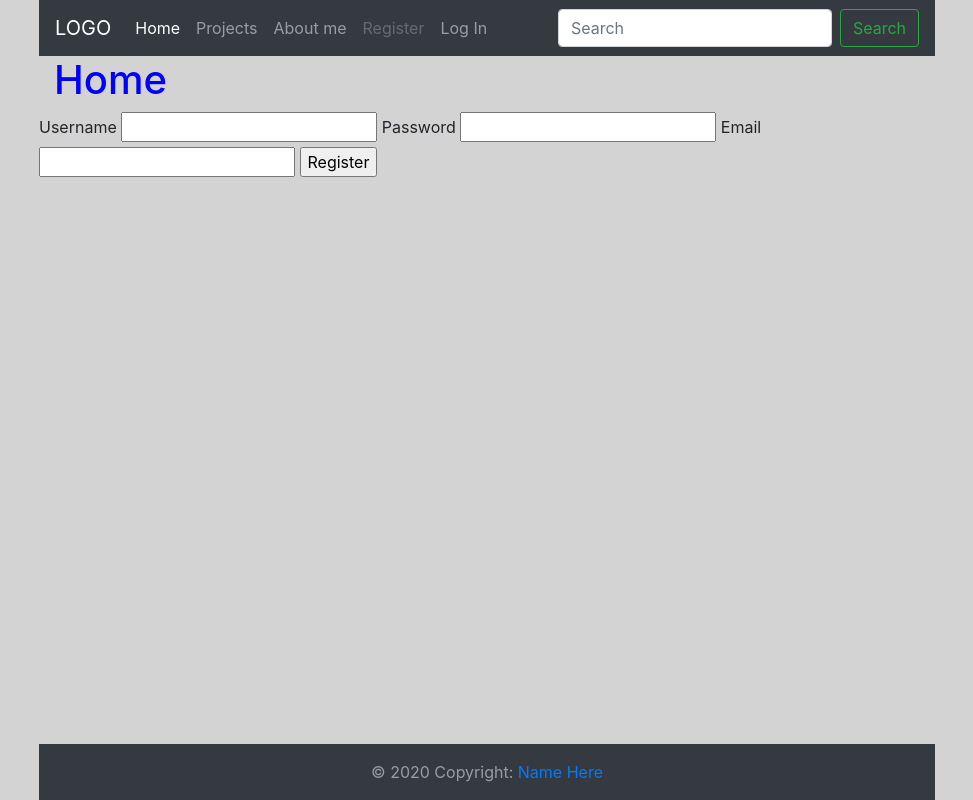
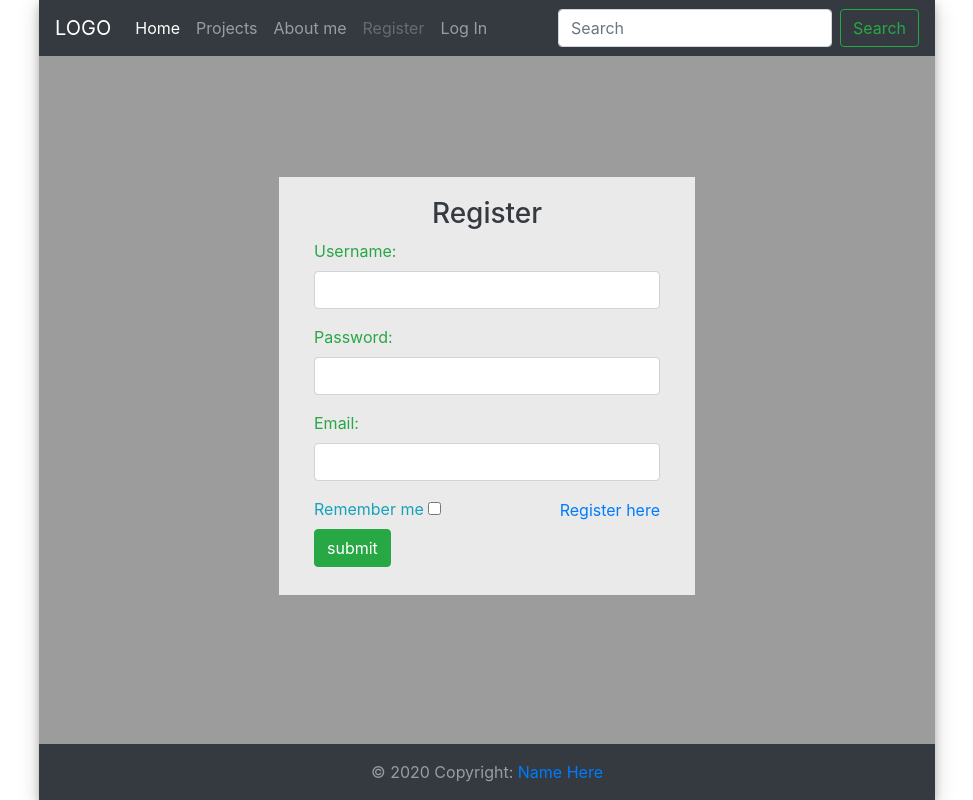
Before and after one commit to x14119641/portfolio_website, a Flask app: page /auth/register in a window 1280 px wide. Shown: the whole page, without its empty margins (153-1126 px from the left). Run offline with Flask 2, Linux system fonts and the light colour scheme; some libraries are stand-ins or nearby versions.

Commit message:
Updating style, added flash in errors login-register forms

```diff
--- a/app/auth.py
+++ b/app/auth.py
@@ -46,7 +46,6 @@ def login():
         username = request.form['username']
         print(username,' #'*6)
         password = request.form['password']
-        email = request.form['email']
         db = get_db()
         error = None
         user = db.execute(
@@ -54,7 +53,7 @@ def login():
         ).fetchone()
         print(user)
 
-        if not user:
+        if  user is None:
             error = 'Incorrect username.'
         elif not check_password_hash(user['password'], password):
             error = 'Incorrect password.'
--- a/app/static/style.css
+++ b/app/static/style.css
@@ -1,14 +1,60 @@
-.navbar-fixed-top {
-    top: 0;
-    border-width: 0 0 1px;
-}
+
 h1 {
     color: blue;
+}
+
+
+
+/* Sticky Footer and body in the middle */
+html {
+    background-color: white;
+}
+body, html {
+    height: 100%;
 }
 body, footer {
     width: 70%;
     margin: 0 auto;
 }
 body {
-    background-color: #D3D3D3 !important;
+    background-color: #9C9C9C;
+    box-shadow: 0 4px 8px 0 rgba(0, 0, 0, 0.2), 0 6px 20px 0 rgba(0, 0, 0, 0.19);
+
 }
+#wrap {
+    min-height: 100%;
+    height: auto !important;
+    height: 100%;
+    /* Negative indent footer by it's height */
+    margin: 0 auto -30px;
+    background-color: green !important;
+}
+
+/* Login and Register style */
+#login .container #login-row #login-column #login-box {
+    margin-top: 120px;
+    max-width: 600px;
+    height: 320px;
+    border: 1px solid #9C9C9C;
+    background-color: #EAEAEA;
+  }
+  #login .container #login-row #login-column #login-box #login-form {
+    padding: 20px;
+  }
+  #login .container #login-row #login-column #login-box #login-form #register-link {
+    margin-top: -85px;
+  }
+
+  #register .container #register-row #register-column #register-box {
+    margin-top: 120px;
+    max-width: 600px;
+    height: 420px;
+    border: 1px solid #9C9C9C;
+    background-color: #EAEAEA;
+  }
+  #register .container #register-row #register-column #register-box #register-form {
+    padding: 20px;
+  }
+  #register .container #register-row #register-column #register-box #register-form #register-link {
+    margin-top: -85px;
+  }
--- a/app/templates/auth/register.html
+++ b/app/templates/auth/register.html
@@ -3,23 +3,47 @@
 {% block title %}Register{% endblock %}
 {% block main %}
 
-<div class="container">
-  <div class="row">
-    <div class="col">
-      <h1>Home</h1>
-    </div>
-  </div>
-  <div class="row">
-    <form method="post">
-        <label for="username">Username</label>
-        <input name="username" id="username" required>
-        <label for="password">Password</label>
-        <input type="password" name="password" id="password" required>
-        <label for="email">Email</label>
-        <input type="email" name="email" id="email" required>
-        <input type="submit" value="Register">
-      </form>
+<div id="register">
+  <div class="container">
+      <div id="register-row" class="row justify-content-center align-items-center">
+          <div id="register-column" class="col-md-6">
+              <div id="register-box" class="col-md-12">
+                  <form id="register-form" class="form" action="" method="post">
+                      <h3 class="text-center text-dark">Register</h3>
+                      <div class="form-group">
+                          <label for="username" class="text-success">Username:</label><br>
+                          <input type="text" name="username" id="username" class="form-control">
+                      </div>
+                      <div class="form-group">
+                          <label for="password" class="text-success">Password:</label><br>
+                          <input type="text" name="password" id="password" class="form-control">
+                      </div>
+                      <div class="form-group">
+                        <label for="email" class="text-success">Email:</label><br>
+                        <input type="text" name="email" id="email" class="form-control">
+                      </div>
+                      <div class="form-group">
+                          <label for="remember-me" class="text-info"><span>Remember me</span> <span><input id="remember-me" name="remember-me" type="checkbox"></span></label><br>
+                          <input type="submit" name="submit" class="btn btn-success btn-md" value="submit">
+                      </div>
+                      <div id="register-link" class="text-right">
+                          <a href="#" class="text-primary">Register here</a>
+                      </div>
+                  </form>
+              </div>
+          </div>
+      </div>
   </div>
 </div>
 
+{% if get_flashed_messages() %}
+  <div class="container">
+    <div class="row justify-content-center align-items-center">
+      {% for message in get_flashed_messages() %}
+        <div class="flash_error text-danger">{{ message }}</div>
+      {% endfor %}
+    </div>
+  </div>
+{% endif %}
+
 {% endblock %}
--- a/app/templates/public_template.html
+++ b/app/templates/public_template.html
@@ -17,12 +17,12 @@
     <body>
         {% include 'nav.html' %}
         <main>
-            {% for message in get_flashed_messages() %}
-                <div class="flash">{{ message }}</div>
-            {% endfor %}
+            <div class="wrap">
+
+
 
             {% block main %}{% endblock %}
-
+            </div>
 
         </main>
 
```
Also changed, not shown: app/templates/auth/login.html (+37 -16 lines).
